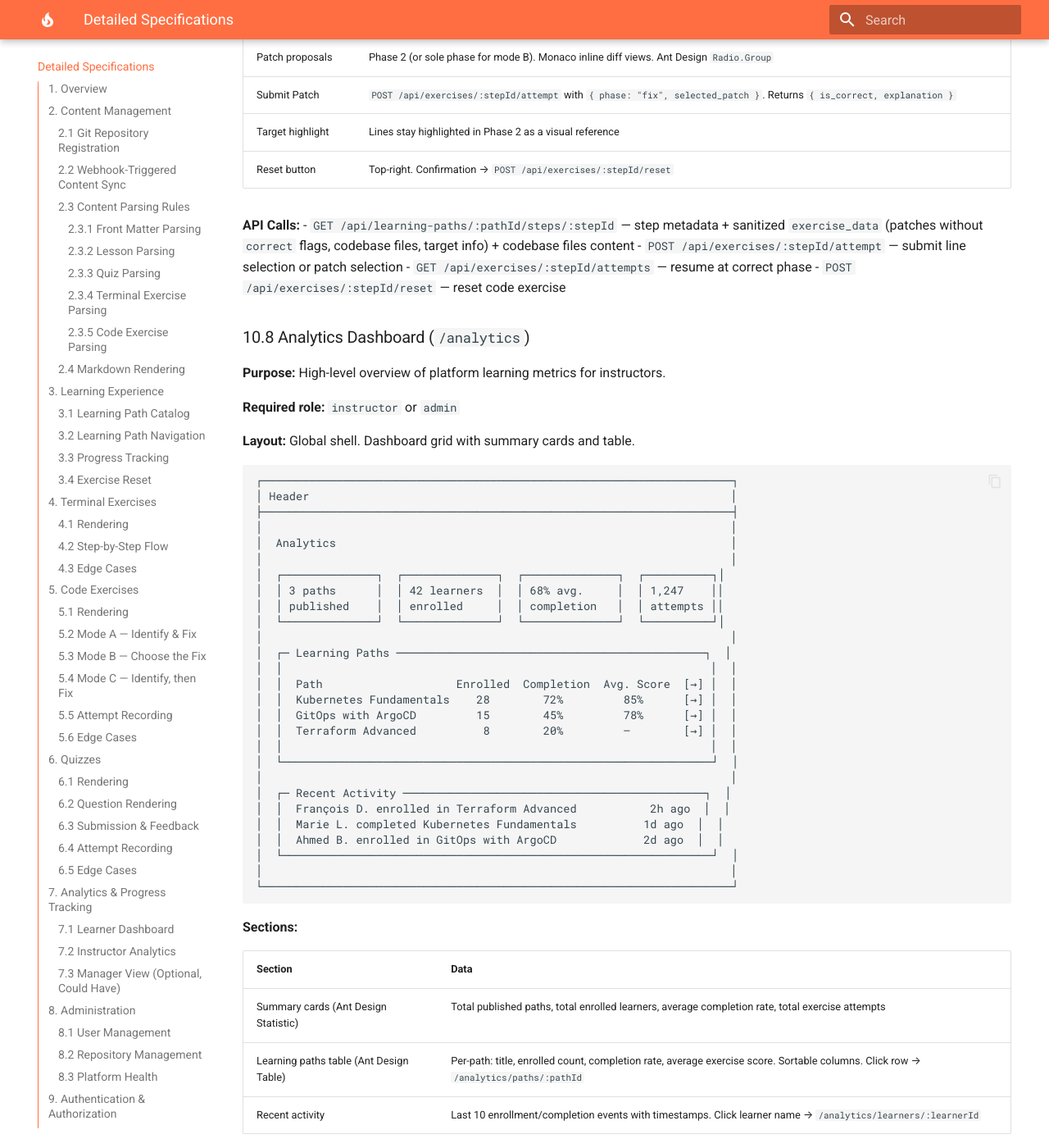
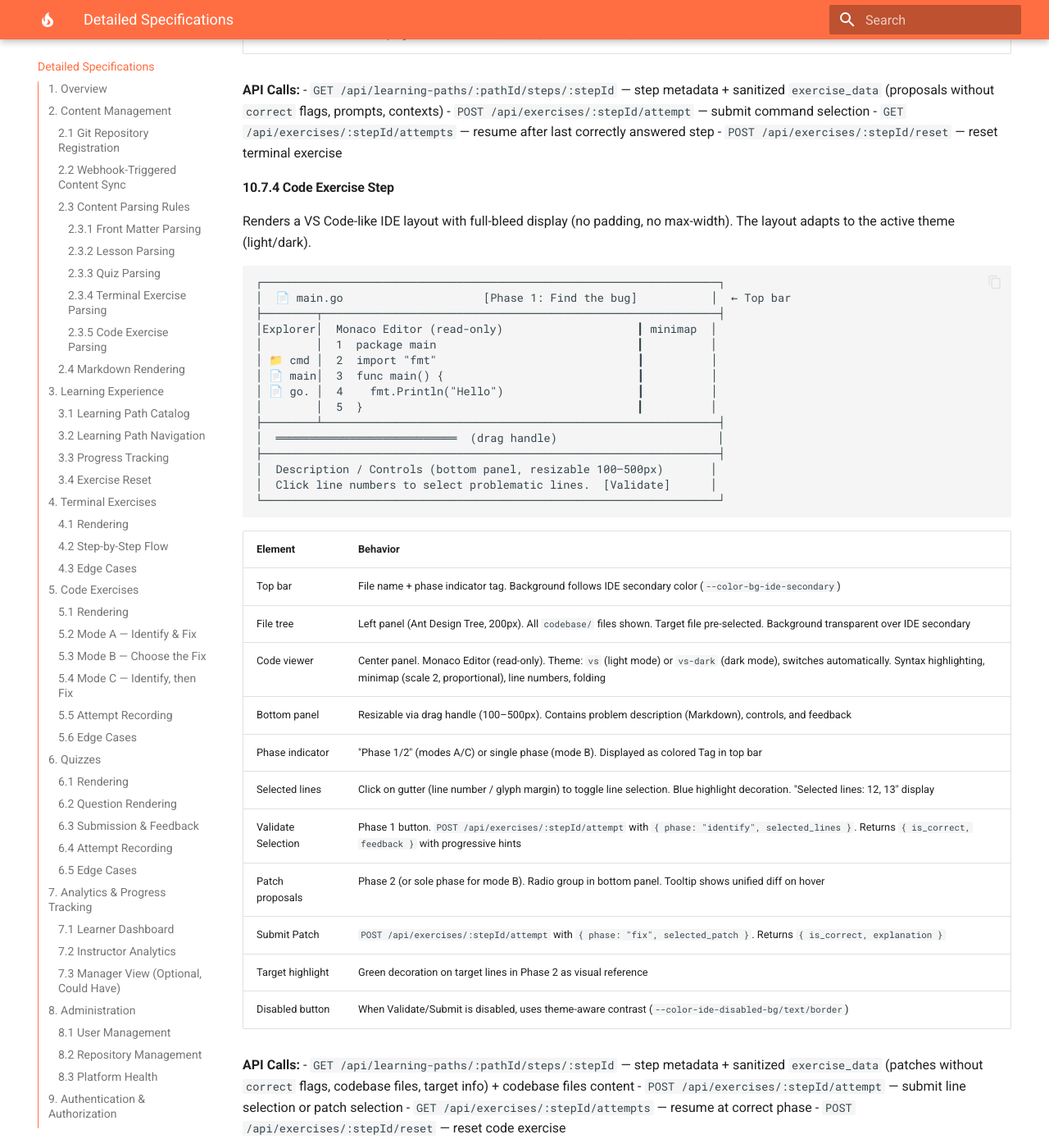
Before and after one commit to fsamin/phoebus, an MkDocs documentation site: the page built from docs/detailed-specifications.md, in a window 1280 px wide and 1400 px high, scrolled down 32553 px. Shown: the whole window at 82% size. Built offline with MkDocs 1.6.1 and Material for MkDocs 9.7.7, drawn with Linux system fonts in a browser that asks for light colours; some of the changed text lies outside the part shown.

Commit message:
Update specs: light/dark mode, IDE layout, resizable sidebar
- product-specification.md: add Light/Dark mode in §6.2
- detailed-specifications.md: §10.1 theme toggle + system, §10.7 resizable sidebar, §10.7.4 IDE layout wireframe
- technical-architecture.md: §3.1 Theme System subcomponent + design notes

````diff
--- a/docs/detailed-specifications.md
+++ b/docs/detailed-specifications.md
@@ -886,7 +886,7 @@ All authenticated views share a common shell layout:
 
 ```
 ┌─────────────────────────────────────────────────────────────────────┐
-│  🔥 Phœbus           Catalog   Dashboard        [User ▾] [Logout] │
+│  🔥 Phœbus           Catalog   Dashboard     [🌙] [User ▾] [Logout]│
 ├─────────────────────────────────────────────────────────────────────┤
 │                                                                     │
 │                        <Page Content>                               │
@@ -898,12 +898,24 @@ All authenticated views share a common shell layout:
 
 | Element | Behavior |
 |---|---|
-| Logo + name | Click → navigates to Dashboard (`/`) |
+| Logo + name | Click → navigates to Dashboard (`/`). **Fixed branding:** dark background (`#001529`), fire icon (`#ff7a45`), white text — does not change with theme |
 | Catalog link | Navigates to `/catalog` |
 | Dashboard link | Navigates to `/` |
 | Analytics link | Visible only for `instructor` and `admin` roles. Navigates to `/analytics` |
 | Admin link | Visible only for `admin` role. Opens a dropdown: Repositories, Users, Health |
-| User menu | Dropdown: display name, role badge, Logout |
+| Theme toggle 🌙/☀️ | Switches between light and dark mode. Icon: moon (→ dark) / sun (→ light). White icon, same branding as header |
+| User menu | Dropdown: display name, role badge, Logout. White icon, same branding as header |
+
+**Theme system:**
+
+| Aspect | Behavior |
+|---|---|
+| Default | Follows system `prefers-color-scheme` media query |
+| Toggle | User clicks moon/sun icon in header to switch mode |
+| Persistence | User preference stored in `localStorage` (`phoebus-theme`). Overrides system detection once set |
+| System follow | If no explicit preference stored, theme tracks system changes in real-time |
+| Implementation | CSS variables on `:root` (light) and `[data-theme="dark"]` (dark). Ant Design `ConfigProvider` with `darkAlgorithm`/`defaultAlgorithm`. All UI components consume CSS variables — no hardcoded colors |
+| Header exception | The header bar keeps its dark branding identity (`#001529` background) regardless of the active theme |
 
 **Unauthenticated views** (Login) render without the header — they use a centered, minimal layout.
 
@@ -1248,6 +1260,8 @@ All authenticated views share a common shell layout:
 | Step entries | Type icon + title + completion indicator (✅ completed, 🔵 in-progress, ○ not started). Click → navigate to that step |
 | Current step | Active state (bold, accent background color) |
 | Scroll | Auto-scrolls to keep the current step visible on load |
+| Resize | Sidebar width is adjustable via a drag handle on the right edge (180px–500px range). Handle highlights blue on hover |
+| Collapse | When collapsed (48px), only the unfold button is visible — the menu is hidden entirely to avoid popup overlap |
 
 **Footer navigation:**
 
@@ -1317,20 +1331,39 @@ Renders the terminal simulator (see section 4 for detailed behavior).
 
 #### 10.7.4 Code Exercise Step
 
-Renders the code viewer with patch selection (see section 5 for detailed behavior).
+Renders a VS Code-like IDE layout with full-bleed display (no padding, no max-width). The layout adapts to the active theme (light/dark).
+
+```
+┌────────────────────────────────────────────────────────────────────┐
+│  📄 main.go                     [Phase 1: Find the bug]           │  ← Top bar
+├────────┬───────────────────────────────────────────────────────────┤
+│Explorer│  Monaco Editor (read-only)                    ┃ minimap  │
+│        │  1  package main                              ┃          │
+│ 📁 cmd │  2  import "fmt"                              ┃          │
+│ 📄 main│  3  func main() {                             ┃          │
+│ 📄 go. │  4    fmt.Println("Hello")                    ┃          │
+│        │  5  }                                         ┃          │
+├────────┴───────────────────────────────────────────────────────────┤
+│  ═══════════════════════════  (drag handle)                        │
+├────────────────────────────────────────────────────────────────────┤
+│  Description / Controls (bottom panel, resizable 100–500px)       │
+│  Click line numbers to select problematic lines.  [Validate]      │
+└────────────────────────────────────────────────────────────────────┘
+```
 
 | Element | Behavior |
 |---|---|
-| Phase indicator | "Phase 1/2" (modes A/C) or single phase (mode B) |
-| File tree | Left panel (Ant Design Tree). All `codebase/` files shown. Target file pre-selected and marked (★) |
-| Code viewer | Right panel. Monaco Editor (read-only). Syntax highlighting. Clickable lines for modes A/C |
-| Problem description | Markdown-rendered below the code panels |
-| Selected lines | "Selected lines: 12, 13" display. Click line to toggle selection |
+| Top bar | File name + phase indicator tag. Background follows IDE secondary color (`--color-bg-ide-secondary`) |
+| File tree | Left panel (Ant Design Tree, 200px). All `codebase/` files shown. Target file pre-selected. Background transparent over IDE secondary |
+| Code viewer | Center panel. Monaco Editor (read-only). Theme: `vs` (light mode) or `vs-dark` (dark mode), switches automatically. Syntax highlighting, minimap (scale 2, proportional), line numbers, folding |
+| Bottom panel | Resizable via drag handle (100–500px). Contains problem description (Markdown), controls, and feedback |
+| Phase indicator | "Phase 1/2" (modes A/C) or single phase (mode B). Displayed as colored Tag in top bar |
+| Selected lines | Click on gutter (line number / glyph margin) to toggle line selection. Blue highlight decoration. "Selected lines: 12, 13" display |
 | Validate Selection | Phase 1 button. `POST /api/exercises/:stepId/attempt` with `{ phase: "identify", selected_lines }`. Returns `{ is_correct, feedback }` with progressive hints |
-| Patch proposals | Phase 2 (or sole phase for mode B). Monaco inline diff views. Ant Design `Radio.Group` |
+| Patch proposals | Phase 2 (or sole phase for mode B). Radio group in bottom panel. Tooltip shows unified diff on hover |
 | Submit Patch | `POST /api/exercises/:stepId/attempt` with `{ phase: "fix", selected_patch }`. Returns `{ is_correct, explanation }` |
-| Target highlight | Lines stay highlighted in Phase 2 as a visual reference |
-| Reset button | Top-right. Confirmation → `POST /api/exercises/:stepId/reset` |
+| Target highlight | Green decoration on target lines in Phase 2 as visual reference |
+| Disabled button | When Validate/Submit is disabled, uses theme-aware contrast (`--color-ide-disabled-bg/text/border`) |
 
 **API Calls:**
 - `GET /api/learning-paths/:pathId/steps/:stepId` — step metadata + sanitized `exercise_data` (patches without `correct` flags, codebase files, target info) + codebase files content
````
Also changed, not shown: docs/product-specification.md (+1 -0 lines), docs/technical-architecture.md (+4 -2 lines).
